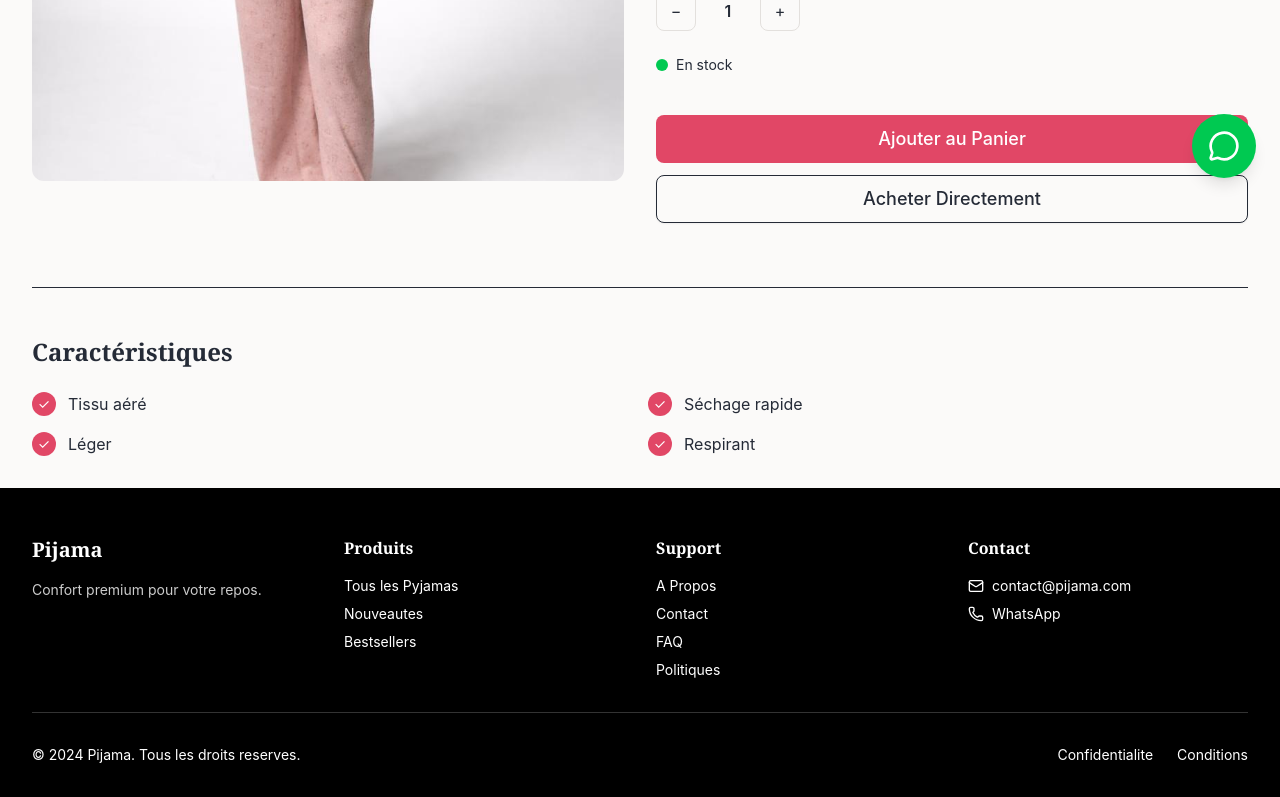
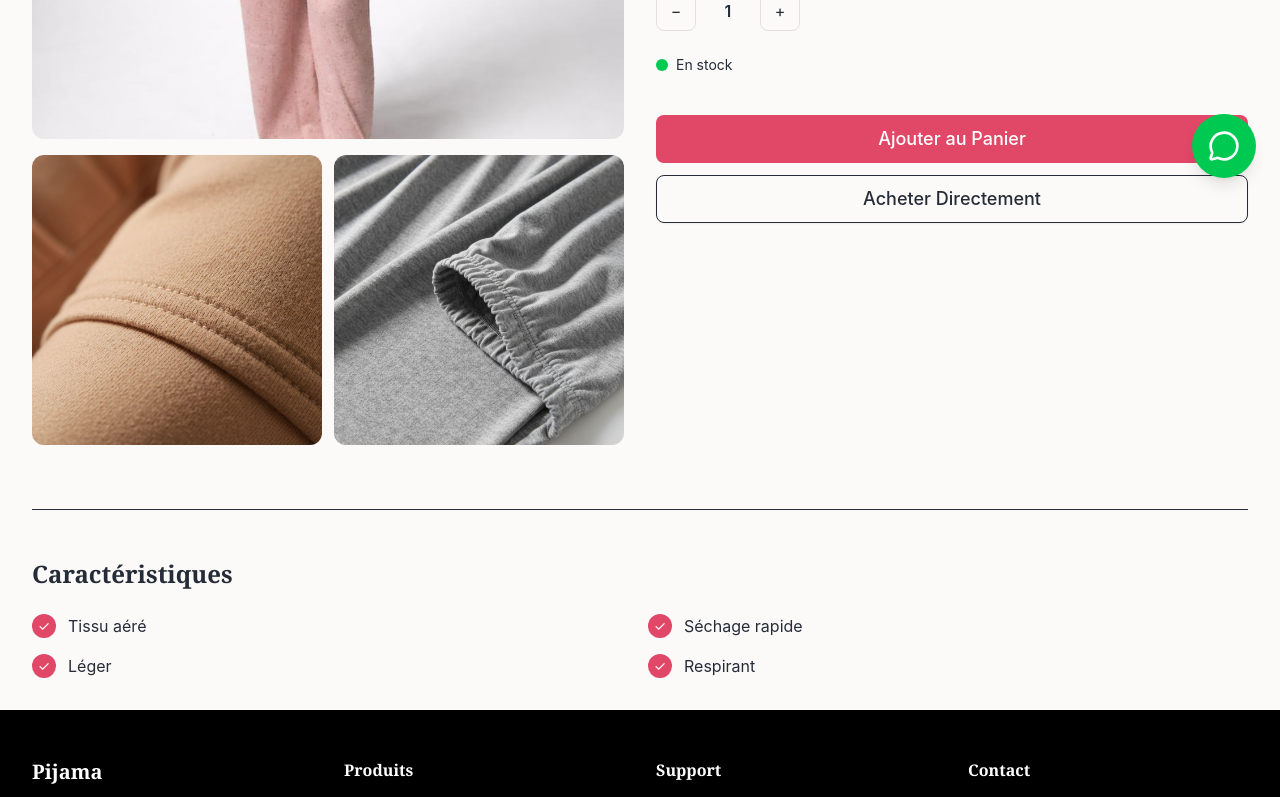
Before and after one commit to abdonaim2006-alt/pijama-3, a Next.js app: page /product/1 in a window 1280 px wide. Shown: the part 598-1395 px from the top of the page. Built offline with nearby package versions, Linux system fonts and the light colour scheme.

Commit message:
feat: add detail images below main product image
Include 2 detail images under the main product image with hover zoom.

```diff
--- a/app/product/[id]/page.tsx
+++ b/app/product/[id]/page.tsx
@@ -89,7 +89,7 @@ function ProductContent() {
         </Link>
 
         <div className="grid grid-cols-1 md:grid-cols-2 gap-8 mb-16">
-          <div className="flex items-center justify-center">
+          <div className="flex flex-col items-center justify-center space-y-4">
             <div className="w-full aspect-square bg-gradient-to-br from-muted to-muted-foreground rounded-lg flex items-center justify-center text-muted-foreground overflow-hidden">
               <img
                 key={selectedColor}
@@ -101,6 +101,24 @@ function ProductContent() {
                   img.style.display = 'none'
                 }}
               />
+            </div>
+
+            {/* Detail Images */}
+            <div className="w-full grid grid-cols-2 gap-3">
+              <div className="aspect-square bg-gradient-to-br from-muted to-muted-foreground rounded-lg overflow-hidden">
+                <img
+                  src="/images/detail-1.jpg"
+                  alt="Détail du tissu - texture du tissu confortable"
+                  className="w-full h-full object-cover hover:scale-110 transition-transform duration-300"
+                />
+              </div>
+              <div className="aspect-square bg-gradient-to-br from-muted to-muted-foreground rounded-lg overflow-hidden">
+                <img
+                  src="/images/detail-2.jpg"
+                  alt="Détail du confort - ceinture élastique et coutures"
+                  className="w-full h-full object-cover hover:scale-110 transition-transform duration-300"
+                />
+              </div>
             </div>
           </div>
 
```
Also changed, not shown: public/images/detail-1.jpg (added), public/images/detail-2.jpg (added).
